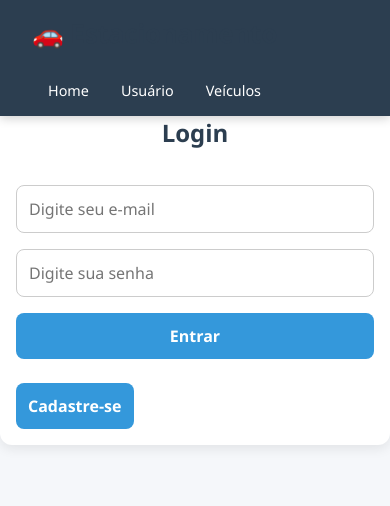
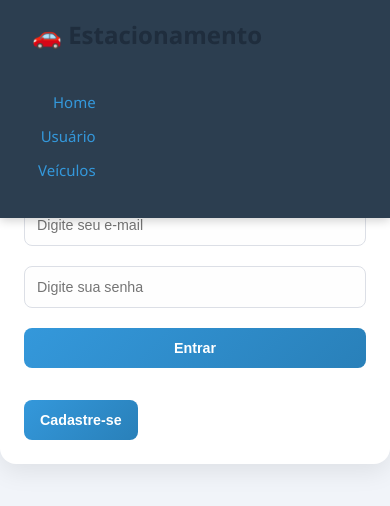
Before and after one commit to xandale/estacionamento-senai-frontEnd, a React (Vite) app: page / in a window 390 px wide. Shown: the top 506 px of the page. Built offline with nearby package versions, Linux system fonts and the light colour scheme.

Commit message:
atualizacao style

```diff
--- a/src/pages/Veiculo.jsx
+++ b/src/pages/Veiculo.jsx
@@ -198,7 +198,7 @@ function Veiculos() {
                                     setNovaCor(item.cor);
                                     setNovoTipoVeiculo(item.tipo_veiculo);
                                 }}>Editar</button>
-                                <button onClick={() => deletarVeiculo(item.id)}>Excluir</button>
+                                <button class onClick={() => deletarVeiculo(item.id)}>Excluir</button>
                             </div>
                         )}
                     </div>
--- a/src/styles/App.css
+++ b/src/styles/App.css
@@ -1,94 +1,288 @@
-/* Reset e fontes */
+/* ============================= */
+/* Reset básico e fontes globais */
+/* ============================= */
 * {
   margin: 0;
   padding: 0;
   box-sizing: border-box;
-  font-family: 'Segoe UI', Tahoma, Geneva, Verdana, sans-serif;
+}
+
+html {
+  scroll-behavior: smooth;
+  font-size: 16px;
 }
 
 body {
-  background-color: #f5f7fa;
-  color: #333;
+  font-family: 'Segoe UI', Tahoma, Geneva, Verdana, sans-serif;
+  background-color: #f1f4f9;
+  color: #2c3e50;
+  line-height: 1.6;
+  min-height: 100vh;
 }
 
-/* Espaço para o header fixo */
+/* ============================= */
+/* Layout principal e containers */
+/* ============================= */
 .app-content {
   padding-top: 100px;
 }
 
-/* Container centralizado */
 .container {
-  max-width: 800px;
+  max-width: 900px;
   margin: 0 auto;
-  padding: 32px;
-  background-color: #fff;
-  border-radius: 12px;
-  box-shadow: 0 4px 12px rgba(0, 0, 0, 0.08);
+  padding: 40px 32px;
+  background-color: #ffffff;
+  border-radius: 16px;
+  box-shadow: 0 8px 24px rgba(0, 0, 0, 0.08);
+  transition: box-shadow 0.3s ease;
 }
 
-/* Títulos */
-h1, h2 {
-  text-align: center;
-  margin-bottom: 20px;
-  color: #2c3e50;
+.container:hover {
+  box-shadow: 0 12px 32px rgba(0, 0, 0, 0.1);
 }
 
-/* Forms e campos */
+/* ============================= */
+/* Títulos e textos */
+/* ============================= */
+h1, h2, h3 {
+  color: #1f2d3d;
+  font-weight: 700;
+  margin-bottom: 24px;
+  text-align: center;
+}
+
+p {
+  color: #555;
+  font-size: 1rem;
+}
+
+/* ============================= */
+/* Formulários e campos */
+/* ============================= */
 form, .filtros, .veiculo {
   display: flex;
   flex-direction: column;
-  gap: 16px;
-  margin-bottom: 24px;
+  gap: 20px;
+  margin-bottom: 32px;
 }
 
-input, select, button, textarea {
-  padding: 12px;
+input, select, textarea {
+  padding: 14px 18px;
+  font-size: 16px;
+  border: 1px solid #dcdfe6;
   border-radius: 8px;
-  border: 1px solid #ccc;
-  font-size: 16px;
+  background-color: #fefefe;
   transition: all 0.3s ease;
+  width: 100%;
 }
 
 input:focus, select:focus, textarea:focus {
   outline: none;
   border-color: #3498db;
-  box-shadow: 0 0 5px rgba(52, 152, 219, 0.4);
+  box-shadow: 0 0 6px rgba(52, 152, 219, 0.4);
 }
 
+/* ============================= */
+/* Formulários estilo "Minha Conta" */
+/* ============================= */
+.account-card {
+  max-width: 500px;
+  margin: 60px auto;
+  padding: 32px;
+  background-color: #ffffff;
+  border-radius: 12px;
+  box-shadow: 0 8px 24px rgba(0, 0, 0, 0.08);
+}
+
+.account-card h2 {
+  text-align: center;
+  margin-bottom: 32px;
+  color: #2c3e50;
+  font-size: 28px;
+}
+
+.account-form {
+  display: grid;
+  grid-template-columns: 1fr 2fr;
+  row-gap: 20px;
+  column-gap: 16px;
+  align-items: center;
+}
+
+.account-buttons {
+  grid-column: span 2;
+  display: flex;
+  justify-content: center;
+  gap: 20px;
+  margin-top: 24px;
+}
+
+.account-buttons button {
+  padding: 12px 24px;
+  font-size: 1rem;
+  border: none;
+  border-radius: 8px;
+  font-weight: bold;
+  color: white;
+  cursor: pointer;
+  transition: 0.3s;
+}
+
+.account-buttons .edit {
+  background-color: #3498db;
+}
+
+.account-buttons .delete {
+  background-color: #e74c3c;
+}
+
+.account-buttons button:hover {
+  opacity: 0.9;
+}
+
+/* ============================= */
+/* Botões gerais */
+/* ============================= */
 button {
-  background-color: #3498db;
-  color: white;
+  padding: 14px 20px;
+  font-size: 1rem;
   border: none;
+  border-radius: 8px;
+  background: linear-gradient(135deg, #3498db, #2980b9);
+  color: #fff;
+  font-weight: 600;
   cursor: pointer;
-  font-weight: bold;
+  transition: background 0.3s ease, transform 0.2s ease;
+}
+
+button-delete {
+  padding: 14px 20px;
+  font-size: 1rem;
+  border: none;
+  border-radius: 8px;
+  background: linear-gradient(135deg, #3498db, #2980b9);
+  color: #fff;
+  font-weight: 600;
+  cursor: pointer;
+  transition: background 0.3s ease, transform 0.2s ease;
+}
+
+button-delete:hover {
+  background: linear-gradient(135deg, #2980b9, #1c6ea4);
+  transform: translateY(-2px);
 }
 
 button:hover {
-  background-color: #2980b9;
+  background: linear-gradient(135deg, #2980b9, #1c6ea4);
+  transform: translateY(-2px);
 }
 
-/* Lista de veículos */
-.veiculo {
-  padding: 16px;
-  border: 1px solid #eee;
-  border-radius: 8px;
-  background-color: #fafafa;
+button:active {
+  transform: scale(0.98);
 }
 
-/* Responsivo */
-@media (max-width: 600px) {
+/* ============================= */
+/* Cartões / Itens da lista */
+/* ============================= */
+.veiculo {
+  padding: 20px;
+  border: 1px solid #e0e6ed;
+  border-radius: 12px;
+  background-color: #fafafa;
+  box-shadow: 0 2px 6px rgba(0,0,0,0.05);
+  transition: box-shadow 0.3s ease;
+}
+
+.veiculo:hover {
+  box-shadow: 0 4px 12px rgba(0,0,0,0.08);
+}
+
+/* ============================= */
+/* Navegação / Links */
+/* ============================= */
+.nav-links {
+  display: flex;
+  justify-content: flex-end;
+  gap: 20px;
+  margin-bottom: 20px;
+}
+
+.nav-links a {
+  color: #3498db;
+  text-decoration: none;
+  font-weight: 500;
+  transition: color 0.3s ease;
+}
+
+.nav-links a:hover {
+  color: #1c6ea4;
+}
+
+/* ============================= */
+/* Header fixo responsivo */
+/* ============================= */
+header {
+  position: fixed;
+  top: 0;
+  left: 0;
+  right: 0;
+  background-color: #ffffff;
+  padding: 20px 40px;
+  box-shadow: 0 4px 12px rgba(0, 0, 0, 0.06);
+  z-index: 1000;
+}
+
+.header-content {
+  display: flex;
+  align-items: center;
+  justify-content: space-between;
+}
+
+/* ============================= */
+/* Responsividade */
+/* ============================= */
+@media (max-width: 768px) {
   .container {
-    padding: 16px;
+    padding: 24px;
   }
 
-  .nav-links a {
-    margin-left: 10px;
-    font-size: 0.9rem;
+  .nav-links {
+    flex-direction: column;
+    align-items: flex-end;
+    gap: 10px;
   }
 
   .header-content {
     flex-direction: column;
     align-items: flex-start;
-    gap: 10px;
+    gap: 12px;
+  }
+
+  .account-form {
+    grid-template-columns: 1fr;
+  }
+
+  .account-buttons {
+    flex-direction: column;
+  }
+
+  .account-buttons button {
+    width: 100%;
   }
 }
+
+@media (max-width: 480px) {
+  html {
+    font-size: 15px;
+  }
+
+  button {
+    padding: 12px 16px;
+    font-size: 0.95rem;
+  }
+
+  input, select, textarea {
+    padding: 12px;
+    font-size: 0.95rem;
+  }
+}
```
